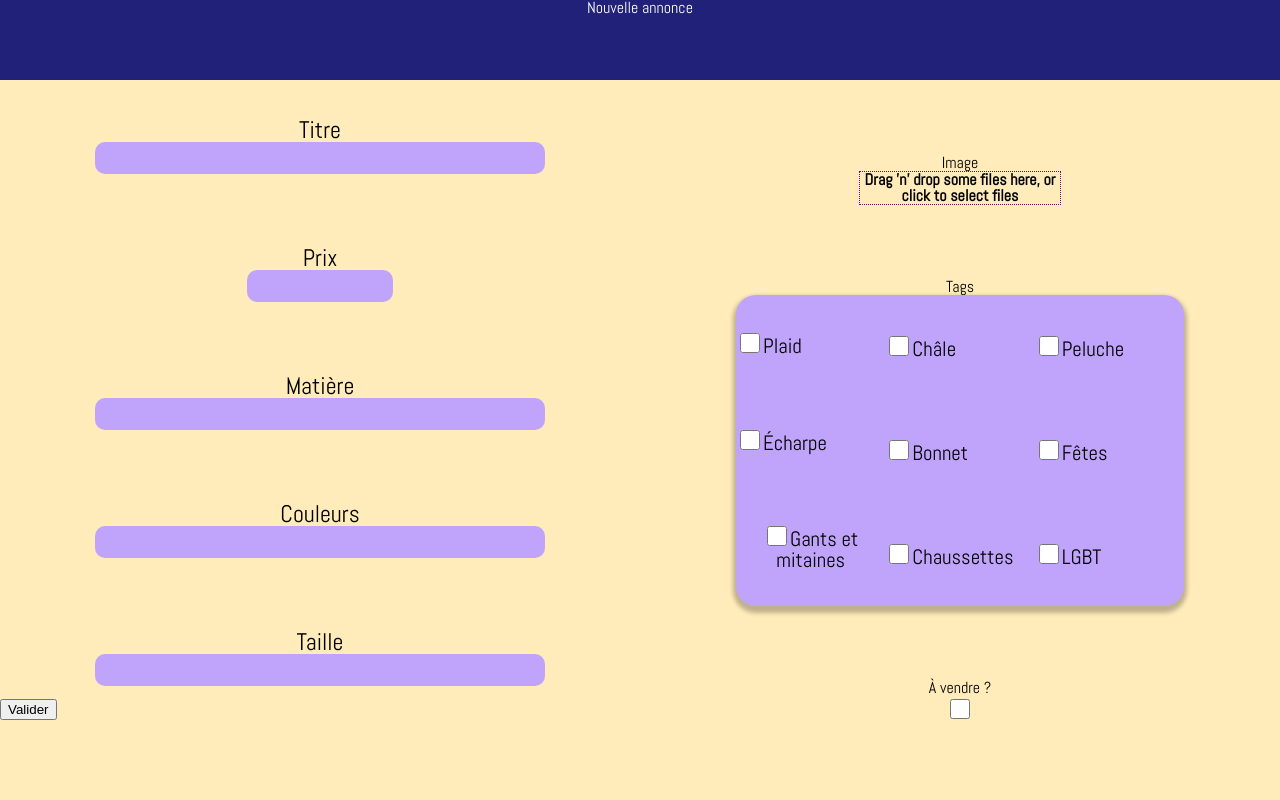
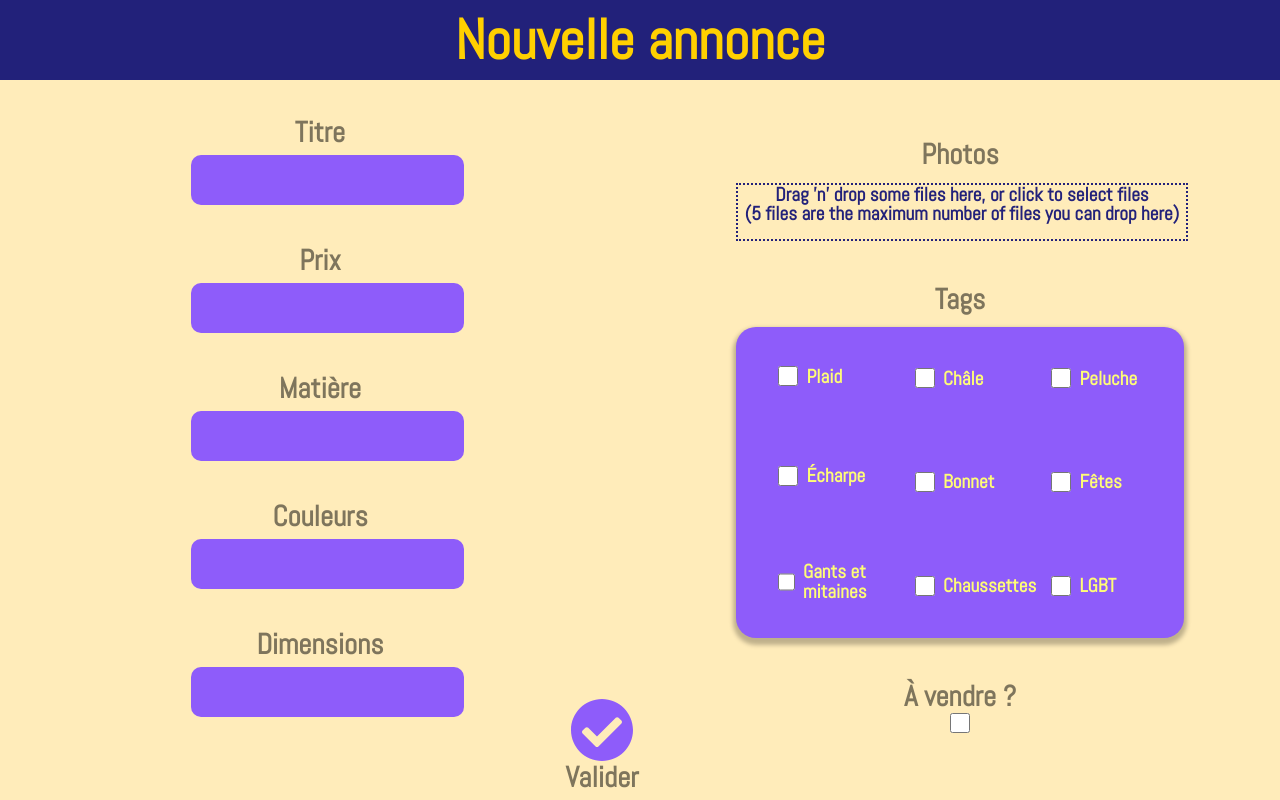
Before and after one commit to Marine-Le-Pennec/Celine-backoffice, a React (Create React App) app: page /new in a window 1280 px wide. Built offline with nearby package versions, Linux system fonts and the light colour scheme.

Commit message:
new page over

```diff
--- a/src/Components/Modif.js
+++ b/src/Components/Modif.js
@@ -17,14 +17,13 @@ const Modif = () => {
 	let location = useLocation();
 
 	let creation = location.state.creation;
-	console.log(creation.picture);
 
 	const [title, setTitle] = useState(creation.title);
 	const [fabrics, setFabrics] = useState(creation.fabrics);
 	const [colors, setColors] = useState(creation.colors);
 	const [price, setPrice] = useState(creation.price);
 	const [tags, setTags] = useState(creation.tags);
-	const [picture, setPicture] = useState([]);
+	const [pictures, setPictures] = useState([]);
 	const [shoplink, setShoplink] = useState(creation.shoplink);
 	const [onsale, setOnsale] = useState(creation.onsale);
 	const [size, setSize] = useState('');
@@ -44,7 +43,7 @@ const Modif = () => {
 		formData.append('shoplink', shoplink);
 		formData.append('onsale', onsale);
 		formData.append('size', size);
-		for (let file of picture) {
+		for (let file of pictures) {
 			formData.append('picture', file);
 		}
 		setIsLoading(true);
@@ -96,21 +95,12 @@ const Modif = () => {
 		}
 	};
 
-	const correctPicture = () => {
-		if (creation.picture.secure_url) {
-			return <img src={creation.picture.secure_url} alt='miniature' />;
-		} else {
-			return <img src={creation.picture} alt='miniature' />;
-		}
-	};
-
 	return isLoading ? (
 		<div className='loader-style'>
 			<img src={loader} alt='loader' />
 		</div>
 	) : (
 		<div className='modif-wrapper'>
-			<div className='modif-img-decoration-container'>{correctPicture()}</div>
 			<form className='modif-inputs-section' onSubmit={handleSubmit}>
 				<div className='modif-inputs-container'>
 					<p>Titre</p>
@@ -156,13 +146,13 @@ const Modif = () => {
 						onChange={(e) => setSize(e.target.value)}
 					/>
 				</div>
-				<Dropzone onDrop={(acceptedFiles) => setPicture(acceptedFiles)}>
+				<Dropzone onDrop={(acceptedFiles) => setPictures(acceptedFiles)}>
 					{({ getRootProps, getInputProps }) => (
 						<section className='dropzone-wrapper'>
 							<div {...getRootProps()}>
 								<input {...getInputProps()} />
 								<p>Drag 'n' drop some files here, or click to select files</p>
-								{picture.map((file) => {
+								{pictures.map((file) => {
 									return (
 										<li key={file.path}>
 											{file.path} - {file.size} bytes
--- /dev/null
+++ b/src/Components/Preview.js
@@ -0,0 +1,99 @@
+import React, { useEffect } from 'react';
+import { useDropzone } from 'react-dropzone';
+
+// Fontawesome
+import { FontAwesomeIcon } from '@fortawesome/react-fontawesome';
+
+const thumbsContainer = {
+	display: 'flex',
+	flexDirection: 'row',
+	flexWrap: 'wrap',
+	marginTop: 16,
+};
+
+const thumb = {
+	display: 'inline-flex',
+	borderRadius: 2,
+	border: '1px solid #eaeaea',
+	marginBottom: 8,
+	marginRight: 8,
+	width: 100,
+	height: 100,
+	padding: 4,
+	boxSizing: 'border-box',
+	position: 'relative',
+};
+
+const thumbInner = {
+	display: 'flex',
+	minWidth: 0,
+	overflow: 'hidden',
+};
+
+const img = {
+	display: 'block',
+	width: 'auto',
+	height: '100%',
+};
+
+const deleteButton = {
+	position: 'absolute',
+	borderStyle: 'none',
+	background: '#222179',
+	right: '5px',
+	fontSize: '1rem',
+};
+
+const Preview = ({ pictures, setPictures }) => {
+	const { getRootProps, getInputProps } = useDropzone({
+		accept: 'image/*',
+		maxFiles: 5,
+		onDrop: (acceptedFiles) => {
+			setPictures(
+				acceptedFiles.map((file) =>
+					Object.assign(file, {
+						preview: URL.createObjectURL(file),
+					})
+				)
+			);
+		},
+	});
+
+	const thumbs = pictures.map((file, index) => (
+		<div style={thumb} key={file.name}>
+			<div style={thumbInner}>
+				<img src={file.preview} style={img} alt='thumbnail' />
+			</div>
+			<button
+				style={deleteButton}
+				type='button'
+				onClick={() => {
+					const newPictures = [...pictures];
+					newPictures.splice(index, 1);
+					setPictures(newPictures);
+				}}>
+				<FontAwesomeIcon icon='times' color='yellow' size='lg' />
+			</button>
+		</div>
+	));
+
+	useEffect(
+		() => () => {
+			// Make sure to revoke the data uris to avoid memory leaks
+			pictures.forEach((file) => URL.revokeObjectURL(file.preview));
+		},
+		[pictures]
+	);
+	return (
+		<section className='container'>
+			<div {...getRootProps({ className: 'dropzone' })}>
+				<input {...getInputProps()} />
+				<p>Drag 'n' drop some files here, or click to select files</p>
+				<em>(5 files are the maximum number of files you can drop here)</em>
+			</div>
+			<aside style={thumbsContainer}>{thumbs}</aside>
+		</section>
+	);
+};
+
+export default Preview;
--- a/src/Containers/All.js
+++ b/src/Containers/All.js
@@ -7,7 +7,6 @@ import axios from 'axios';
 
 // Composants
 import CreaCard from '../Components/CreaCard';
-import Search from '../Components/Search';
 
 const All = () => {
 	// States
@@ -39,7 +38,6 @@ const All = () => {
 			<header>
 				<h1>Toutes mes créations</h1>
 				<div className='separator'></div>
-				<Search />
 			</header>
 			<main className='cards-main-container'>
 				{creations.map((creation, index) => {
--- a/src/Containers/New.js
+++ b/src/Containers/New.js
@@ -1,6 +1,4 @@
 import React, { useState } from 'react';
-import Dropzone from 'react-dropzone';
-
 // css
 import '../assets/css/New.css';
 
@@ -13,6 +11,12 @@ import { useHistory } from 'react-router-dom';
 // img
 import loader from '../assets/img/loader.svg';
 
+// Composants
+import Preview from '../Components/Preview';
+
+// Fontawesome
+import { FontAwesomeIcon } from '@fortawesome/react-fontawesome';
+
 const New = () => {
 	const [title, setTitle] = useState('');
 	const [fabrics, setFabrics] = useState('');
@@ -22,7 +26,7 @@ const New = () => {
 	const [shoplink, setShoplink] = useState('');
 	const [onsale, setOnsale] = useState(false);
 	const [size, setSize] = useState('');
-	const [picture, setPicture] = useState([]);
+	const [pictures, setPictures] = useState([]);
 	const [isLoading, setIsLoading] = useState(false);
 
 	const handleSubmit = async (e) => {
@@ -38,7 +42,7 @@ const New = () => {
 		formData.append('size', size);
 		formData.append('price', price);
 
-		for (let file of picture) {
+		for (let file of pictures) {
 			formData.append('picture', file);
 		}
 		setIsLoading(true);
@@ -86,8 +90,6 @@ const New = () => {
 			setShoplink('');
 		}
 	};
-
-	// DropZone
 
 	const history = useHistory();
 
@@ -137,7 +139,7 @@ const New = () => {
 						/>
 					</div>
 					<div className='new-left-section-input'>
-						<p>Taille</p>
+						<p>Dimensions</p>
 						<input
 							type='text'
 							name='size'
@@ -146,33 +148,15 @@ const New = () => {
 					</div>
 				</section>
 				<section className='new-right-section'>
-					<div className=''>
-						<p>Image</p>
-						<Dropzone onDrop={(acceptedFiles) => setPicture(acceptedFiles)}>
-							{({ getRootProps, getInputProps }) => (
-								<section className='dropzone-wrapper'>
-									<div {...getRootProps()}>
-										<input {...getInputProps()} />
-										<p>
-											Drag 'n' drop some files here, or click to select files
-										</p>
-										{picture.map((file) => {
-											return (
-												<li key={file.path}>
-													{file.path} - {file.size} bytes
-												</li>
-											);
-										})}
-									</div>
-								</section>
-							)}
-						</Dropzone>
+					<div className='image-picker-container'>
+						<h4>Photos </h4>
+						<Preview pictures={pictures} setPictures={setPictures} />
 					</div>
 					<div className='tags-section'>
-						<p>Tags</p>
+						<h4>Tags</h4>
 						<div className='tags-wrapper'>
 							<div className='tags-column'>
-								<div className=''>
+								<div className='tag-container'>
 									<input
 										type='checkbox'
 										value='Plaid'
@@ -181,7 +165,7 @@ const New = () => {
 									/>
 									<label htmlFor='Plaid'>Plaid</label>
 								</div>
-								<div className=''>
+								<div className='tag-container'>
 									<input
 										type='checkbox'
 										value='Echarpe'
@@ -190,7 +174,7 @@ const New = () => {
 									/>
 									<label htmlFor='echarpe'>Écharpe</label>
 								</div>
-								<div className=''>
+								<div className='tag-container'>
 									<input
 										type='checkbox'
 										value='Gants'
@@ -201,7 +185,7 @@ const New = () => {
 								</div>
 							</div>
 							<div className='tags-column'>
-								<div className=''>
+								<div className='tag-container'>
 									<input
 										type='checkbox'
 										value='Chale'
@@ -210,7 +194,7 @@ const New = () => {
 									/>
 									<label htmlFor='chale'>Châle</label>
 								</div>
-								<div className=''>
+								<div className='tag-container'>
 									<input
 										type='checkbox'
 										value='Bonnet'
@@ -219,7 +203,7 @@ const New = () => {
 									/>
 									<label htmlFor='bonnet'>Bonnet</label>
 								</div>
-								<div className=''>
+								<div className='tag-container'>
 									<input
 										type='checkbox'
 										value='Chaussettes'
@@ -230,7 +214,7 @@ const New = () => {
 								</div>
 							</div>
 							<div className='tags-column'>
-								<div className=''>
+								<div className='tag-container'>
 									<input
 										type='checkbox'
 										value='Peluche'
@@ -239,7 +223,7 @@ const New = () => {
 									/>
 									<label htmlFor='peluche'>Peluche</label>
 								</div>
-								<div className=''>
+								<div className='tag-container'>
 									<input
 										type='checkbox'
 										value='Fetes'
@@ -248,7 +232,7 @@ const New = () => {
 									/>
 									<label htmlFor='fetes'>Fêtes</label>
 								</div>
-								<div className=''>
+								<div className='tag-container'>
 									<input
 										type='checkbox'
 										value='LGBT'
@@ -261,7 +245,7 @@ const New = () => {
 						</div>
 					</div>
 					<section className='onsale-section'>
-						<p>À vendre ?</p>
+						<h4>À vendre ?</h4>
 						<input
 							type='checkbox'
 							checked={onsale}
@@ -271,7 +255,7 @@ const New = () => {
 						<div>
 							{onsale && (
 								<input
-									placeholder='Adresse de la page Etsy'
+									placeholder='Lien vers la page de vente'
 									onChange={(e) => setShoplink(e.target.value)}
 								/>
 							)}
@@ -279,7 +263,10 @@ const New = () => {
 					</section>
 				</section>
 				<div className='validation'>
-					<button type='submit'>Valider</button>
+					<button type='submit' className='validation-button'>
+						<FontAwesomeIcon icon='check-circle' size='lg' color='#8e5cfa' />
+					</button>
+					<p>Valider</p>
 				</div>
 			</form>
 		</div>
--- a/src/assets/css/New.css
+++ b/src/assets/css/New.css
@@ -4,18 +4,27 @@
 	background: rgba(255, 184, 0, 0.27);
 	display: flex;
 	flex-direction: column;
+	position: relative;
 }
 
 .new-header {
 	height: 10%;
 	background: #22217a;
-	color: white;
+	/* flex */
+	display: flex;
+	justify-content: center;
+	align-items: center;
+}
+
+.new-header h2 {
+	font-size: 3.5rem;
+	font-weight: bolder;
+	color: #ffd000;
 }
 
 .new-form {
 	height: 80%;
 	width: 100%;
-	position: relative;
 	/* flex */
 	display: flex;
 }
@@ -39,14 +48,39 @@
 	align-items: center;
 	justify-content: space-around;
 }
+
+.image-picker-container {
+	width: 70%;
+}
+
+.image-picker-container h4 {
+	font-size: 1.8em;
+	font-weight: bolder;
+	color: #00000081;
+}
+.container {
+	margin-top: 3%;
+	width: 100%;
+	border: #22217a dotted 2px;
+	color: #22217a;
+	font-size: 1.2rem;
+	font-weight: bold;
+}
+
 .new-left-section-input {
 	flex: 1;
-	font-size: 1.5em;
+	font-size: 1.8em;
+	font-weight: bolder;
+	color: #00000081;
 }
 .new-left-section-input input {
-	background: #c0a4fc;
+	margin-top: 3%;
+	background: #8e5cfa;
 	border-radius: 10px;
-	height: 30px;
+	height: 3rem;
+	width: 16rem;
+	color: #fffd76;
+	font-size: 1.5rem;
 }
 
 .dropzone-wrapper {
@@ -71,12 +105,21 @@
 	align-items: center;
 	justify-content: center;
 }
+
+.tags-section h4 {
+	font-size: 1.8em;
+	font-weight: bolder;
+	color: #00000081;
+}
 .tags-wrapper {
+	margin-top: 2%;
 	width: 70%;
 	height: 311px;
-	background: #c0a4fc;
+	background: #8e5cfa;
 	box-shadow: 0px 4px 4px 3px rgba(0, 0, 0, 0.25);
 	border-radius: 20px;
+	padding-left: 6%;
+	box-sizing: border-box;
 	/* flex */
 	display: flex;
 }
@@ -86,23 +129,71 @@
 	height: 100%;
 	display: flex;
 	flex-direction: column;
-	align-items: start;
+	align-items: flex-start;
 	justify-content: space-around;
 }
-
+.tag-container {
+	width: 100%;
+	display: flex;
+	justify-content: flex-start;
+	align-items: center;
+}
 .checkbox {
 	height: 20px;
 	width: 20px;
 	border-style: none;
+	margin-right: 4px;
+}
+
+.tag-container label {
+	font-size: 1.2rem;
+	text-align: start;
+	margin-left: 4px;
+	color: #fffd76;
+	font-weight: bolder;
+}
+
+.onsale-section div input {
+	margin-top: 3%;
+	background: #8e5cfa;
+	border-radius: 10px;
+	height: 3rem;
+	width: 16rem;
+	color: #fffd76;
+	font-size: 1.5rem;
+}
+.onsale-section div input::placeholder {
+	color: #fffd76;
+	font-size: 1rem;
+}
+
+.onsale-section h4 {
+	font-size: 1.8em;
+	font-weight: bolder;
+	color: #00000081;
 }
 
 .validation {
 	position: absolute;
-	bottom: 0;
+	bottom: 1%;
+	right: 50%;
+	/* flex */
+	display: flex;
+	flex-direction: column;
+	align-items: center;
+	justify-content: center;
 }
 
-.onsale-section div input {
-	background: #c0a4fc;
-	border-radius: 10px;
-	height: 30px;
+.validation-button {
+	border: #22217a solid 3px;
+	font-size: 3rem;
+	border-style: none;
+	background-color: transparent;
+	text-align: center;
 }
+
+.validation p {
+	font-size: 1.8em;
+	font-weight: bolder;
+	color: #00000081;
+}
```
Also changed, not shown: src/App.js (+7 -2 lines), src/Components/Search.js (deleted, +0 -9 lines).
